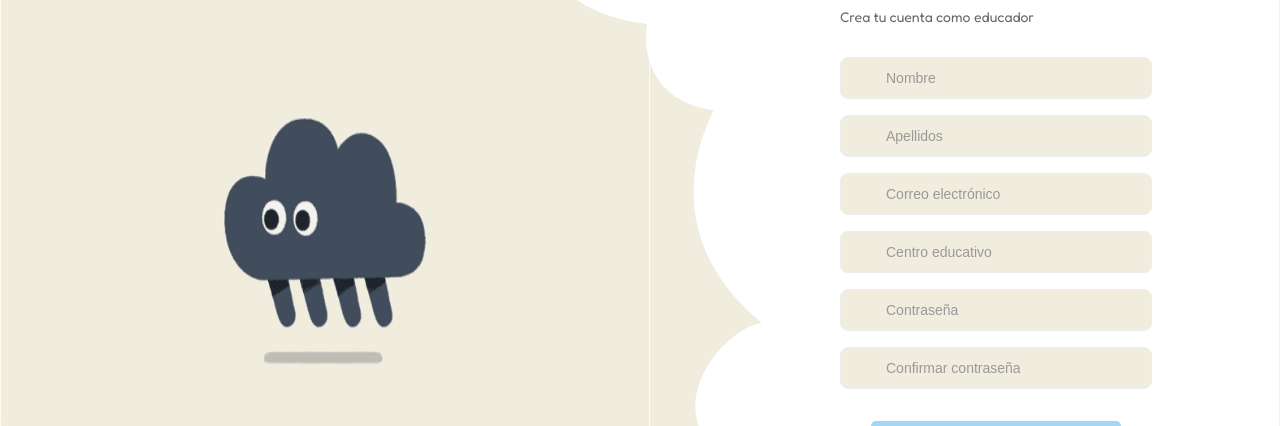
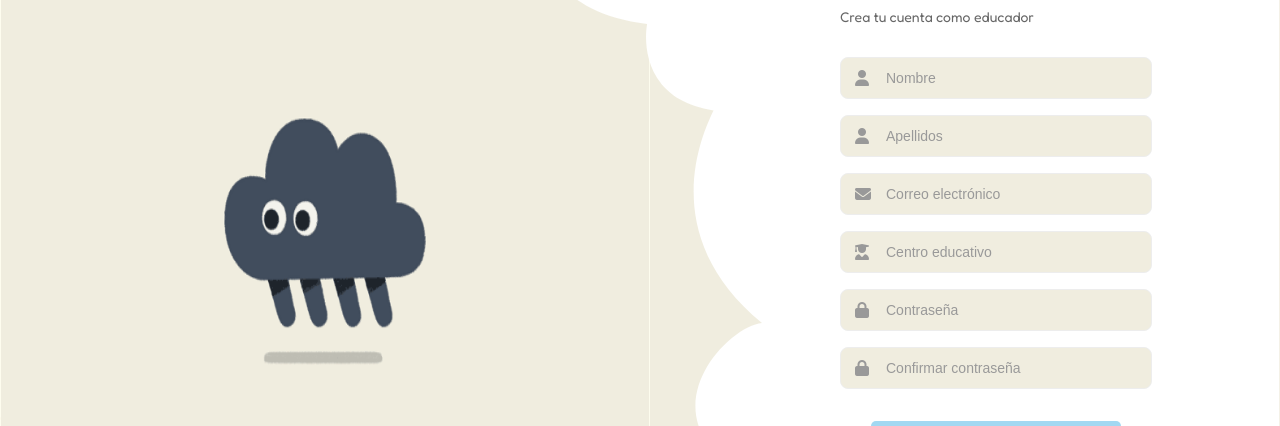
Before and after one commit to YBJ-UP/Nubo, an Angular app: page /register in a window 1280 px wide. Shown: the part 172-598 px from the top of the page. Built offline with nearby package versions, Linux system fonts and the light colour scheme.

Commit message:
se añaden los iconos y se cambia un poco el inicio de sesion

```diff
--- a/src/app/components/login-type/login-type.css
+++ b/src/app/components/login-type/login-type.css
@@ -4,7 +4,7 @@
     grid-template-columns: 1fr 1fr;
     text-align: center;
     align-items: center;
-    background: white;
+    background: whitesmoke;
     border-radius: 10px;
 
     p {
@@ -15,10 +15,10 @@
 }
 
 :host :hover {
-    background: linear-gradient(135deg, #3a9bc8 0%, #2a8bb8 100%);
+    background: linear-gradient(135deg, #ffcb9d 0%, #f0b98a 100%);
     cursor: pointer;
 }
 
 .selected {
-    background-color: #A2D8F2;
+    background-color: #FFD0A7;
 }
--- a/src/app/login/login.html
+++ b/src/app/login/login.html
@@ -1,4 +1,7 @@
-<head><link href="https://fonts.googleapis.com/css2?family=Fredoka:wght@400;600&family=Nunito:wght@400;700&display=swap" rel="stylesheet"></head>
+<head>
+    <link href="https://fonts.googleapis.com/css2?family=Fredoka:wght@400;600&family=Nunito:wght@400;700&display=swap" rel="stylesheet">
+    <link rel="stylesheet" href="https://cdnjs.cloudflare.com/ajax/libs/font-awesome/6.4.0/css/all.min.css">
+</head>
 <section>
     <div>
         <app-cloud />
@@ -11,17 +14,17 @@
 
         <form #f="ngForm" (ngSubmit)="submit(f)" class="formulario">
             <p>
-                <img src="" alt="" class="icon">
+                <i class="fa-solid fa-user"></i>
                 <input type="email" name="email" id="loginEmail" placeholder="Correo electrónico" ngModel>
             </p>
 
             <p>
-                <img src="" alt="" class="icon">
+                <i class="fa-solid fa-lock"></i>
                 <input type="password" name="psw" id="loginPsw" placeholder="Contraseña" ngModel>
             </p>
 
             <p>
-                <img src="" alt="" class="icon">
+                <i class="fa-solid fa-lock"></i>
                 <input type="password" name="cPsw" id="loginConf" placeholder="Confirmar contraseña" ngModel>
             </p>
 
--- a/src/app/login/students/students.html
+++ b/src/app/login/students/students.html
@@ -1,4 +1,7 @@
-<head><link href="https://fonts.googleapis.com/css2?family=Fredoka:wght@400;600&family=Nunito:wght@400;700&display=swap" rel="stylesheet"></head>
+<head>
+    <link href="https://fonts.googleapis.com/css2?family=Fredoka:wght@400;600&family=Nunito:wght@400;700&display=swap" rel="stylesheet">
+    <link rel="stylesheet" href="https://cdnjs.cloudflare.com/ajax/libs/font-awesome/6.4.0/css/all.min.css">
+</head>
 <section>
     <div>
         <app-cloud />
@@ -11,17 +14,17 @@
 
         <form #f="ngForm" (ngSubmit)="submit(f)" class="formulario">
             <p>
-                <img src="" alt="" class="icon">
+                <i class="fa-solid fa-user"></i>
                 <input type="email" name="email" id="loginEmail" placeholder="Correo electrónico" ngModel>
             </p>
 
             <p>
-                <img src="" alt="" class="icon">
+                <i class="fa-solid fa-lock"></i>
                 <input type="password" name="psw" id="loginPsw" placeholder="Contraseña" ngModel>
             </p>
 
             <p>
-                <img src="" alt="" class="icon">
+                <i class="fa-solid fa-lock"></i>
                 <input type="password" name="cPsw" id="loginConf" placeholder="Confirmar contraseña" ngModel>
             </p>
 
--- a/src/app/register/register.html
+++ b/src/app/register/register.html
@@ -1,4 +1,7 @@
-<head><link href="https://fonts.googleapis.com/css2?family=Fredoka:wght@400;600&family=Nunito:wght@400;700&display=swap" rel="stylesheet"></head>
+<head>
+    <link href="https://fonts.googleapis.com/css2?family=Fredoka:wght@400;600&family=Nunito:wght@400;700&display=swap" rel="stylesheet">
+    <link rel="stylesheet" href="https://cdnjs.cloudflare.com/ajax/libs/font-awesome/6.4.0/css/all.min.css">
+</head>
 <section>
     <div>
         <app-cloud />
```
